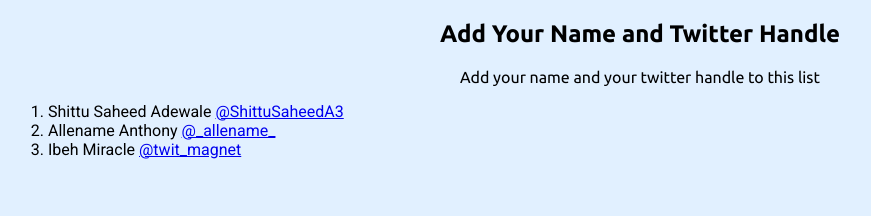
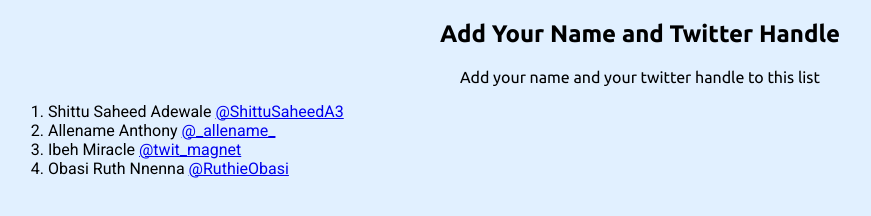
Before and after one commit to adewale2018/contributing_to_open_source, a plain HTML site: page index.html in a window 1280 px wide. Shown: the whole page, without its empty margins (0-871 px from the left). Drawn offline with Linux system fonts and the light colour scheme.

Commit message:
resolved conflict

```diff
--- a/index.html
+++ b/index.html
@@ -16,6 +16,7 @@
         <li>Shittu Saheed Adewale  <a href="https://twitter.com/ShittuSaheedA3" target="_blank">@ShittuSaheedA3</a></li>
         <li>Allename Anthony <a href="https://twitter.com/_allename_" target="_blank">@_allename_</a></li>
         <li>Ibeh Miracle  <a href="https://twitter.com/twit_magnet" target="_blank">@twit_magnet</a></li>
+        <li>Obasi Ruth Nnenna  <a href="https://twitter.com/RuthieObasi" target="_blank">@RuthieObasi</a></li>
       </ol>
 
   </section>
```
